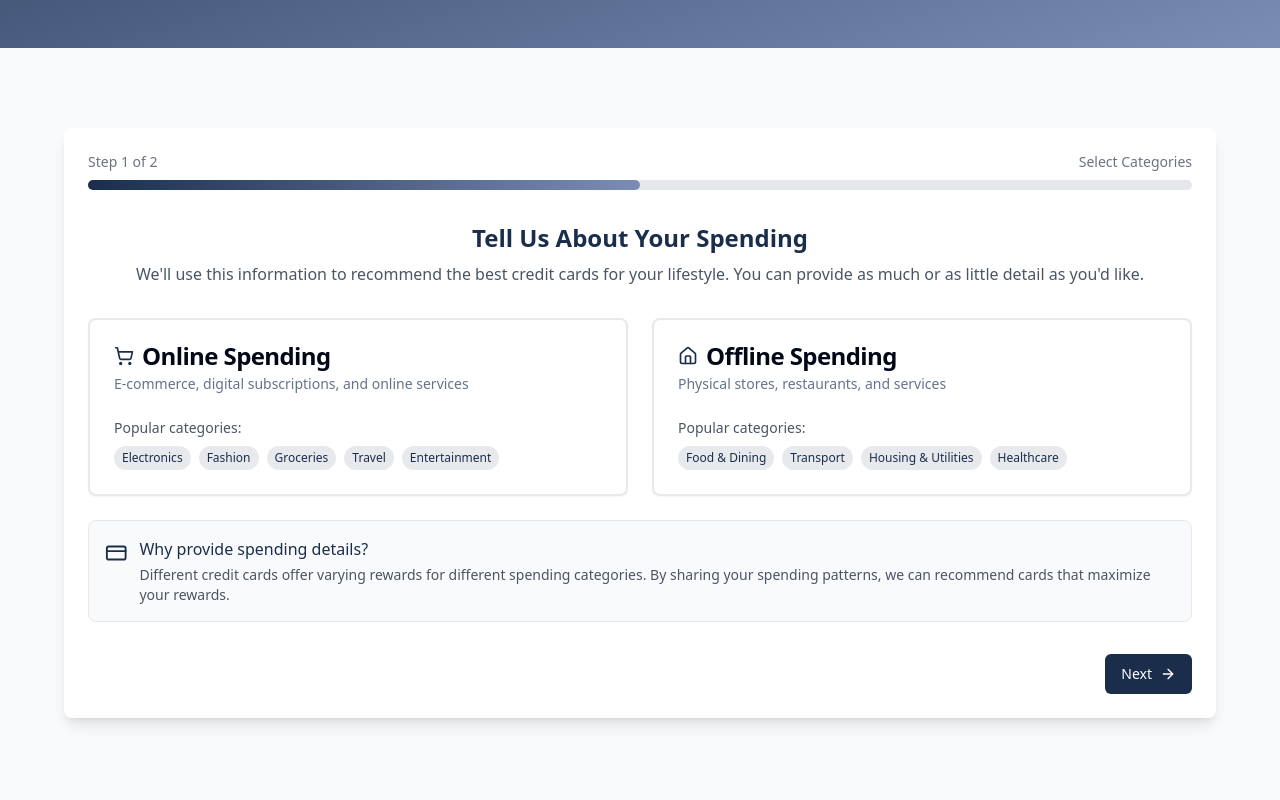
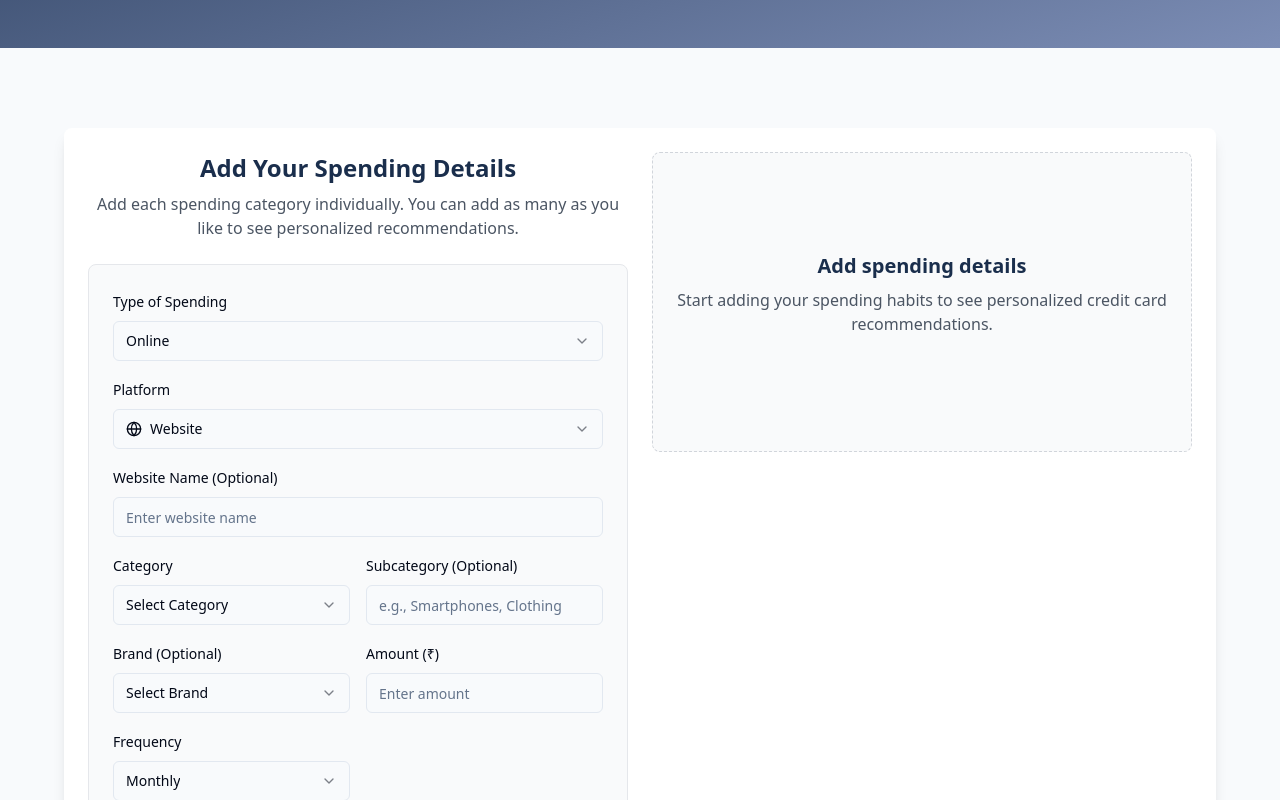
Before and after one commit to Rajput612/indiacard-insight, a React (Vite) app: page / in a window 1280 px wide. Shown: the part 440-1240 px from the top of the page. Built offline with nearby package versions, Linux system fonts and the light colour scheme.

Commit message:
Refactor: Update spending form hierarchy
Restructure the spending form to reflect the new hierarchy: online/offline, platform, category, subcategory, specific category, and brand. Remove the initial category selection steps.

```diff
--- a/src/components/SpendingForm/SpendingDetailStep.tsx
+++ b/src/components/SpendingForm/SpendingDetailStep.tsx
@@ -16,12 +16,23 @@ type SpendingDetailStepProps = {
 };
 
 const SpendingDetailStep = ({ entries, addEntry, removeEntry }: SpendingDetailStepProps) => {
+  // Level 1: Online/Offline
   const [category, setCategory] = useState<"online" | "offline">("online");
-  const [subcategory, setSubcategory] = useState("");
-  const [specificCategory, setSpecificCategory] = useState("");
-  const [brand, setBrand] = useState("");
+
+  // Level 2: Platform (App/Website/Store)
   const [platform, setPlatform] = useState<Platform>("website");
   const [platformName, setPlatformName] = useState("");
+
+  // Level 3: Category
+  const [subcategory, setSubcategory] = useState("");
+
+  // Level 4: Subcategory
+  const [specificCategory, setSpecificCategory] = useState("");
+
+  // Level 5: Brand
+  const [brand, setBrand] = useState("");
+
+  // Amount and frequency
   const [amount, setAmount] = useState("");
   const [frequency, setFrequency] = useState<"monthly" | "yearly" | "one-time" | "daily" | "weekly" | "quarterly">("monthly");
 
@@ -42,11 +53,26 @@ const SpendingDetailStep = ({ entries, addEntry, removeEntry }: SpendingDetailSt
 
     addEntry(newEntry);
 
-    // Reset form
+    // Reset form fields after adding entry
     setSpecificCategory("");
     setBrand("");
     setPlatformName("");
     setAmount("");
+  };
+
+  // Reset platform when category changes
+  const handleCategoryChange = (value: "online" | "offline") => {
+    setCategory(value);
+    // Reset platform based on category
+    if (value === "online") {
+      setPlatform("website");
+    } else {
+      setPlatform("store");
+    }
+    // Reset other fields
+    setSubcategory("");
+    setBrand("");
+    setSpecificCategory("");
   };
 
   return (
@@ -54,25 +80,18 @@ const SpendingDetailStep = ({ entries, addEntry, removeEntry }: SpendingDetailSt
       <div className="text-center mb-6">
         <h2 className="text-2xl font-bold text-navy mb-2">Add Your Spending Details</h2>
         <p className="text-gray-600">
-          Add each spending category individually. You can add as many or as few as you like.
+          Add each spending category individually. You can add as many as you like to see personalized recommendations.
         </p>
       </div>
 
       <div className="bg-gray-50 p-6 rounded-lg border border-gray-200">
         <div className="grid md:grid-cols-2 gap-4">
-          <div className="space-y-2">
-            <Label htmlFor="category">Category</Label>
+          {/* Level 1: Online/Offline */}
+          <div className="space-y-2 md:col-span-2">
+            <Label htmlFor="category">Type of Spending</Label>
             <Select
               value={category}
-              onValueChange={(value) => {
-                setCategory(value as "online" | "offline");
-                // Reset platform based on category
-                if (value === "online") {
-                  setPlatform("website");
-                } else {
-                  setPlatform("store");
-                }
-              }}
+              onValueChange={(value) => handleCategoryChange(value as "online" | "offline")}
             >
               <SelectTrigger id="category">
                 <SelectValue placeholder="Select Category" />
@@ -84,75 +103,8 @@ const SpendingDetailStep = ({ entries, addEntry, removeEntry }: SpendingDetailSt
             </Select>
           </div>
 
-          <div className="space-y-2">
-            <Label htmlFor="subcategory">Subcategory</Label>
-            <Select
-              value={subcategory}
-              onValueChange={setSubcategory}
-            >
-              <SelectTrigger id="subcategory">
-                <SelectValue placeholder="Select Subcategory" />
-              </SelectTrigger>
-              <SelectContent>
-                {category === "online" ? (
-                  <>
-                    <SelectItem value="electronics">Electronics</SelectItem>
-                    <SelectItem value="fashion">Fashion</SelectItem>
-                    <SelectItem value="groceries">Groceries</SelectItem>
-                    <SelectItem value="homeGoods">Home Goods</SelectItem>
-                    <SelectItem value="travel">Travel</SelectItem>
-                    <SelectItem value="entertainment">Entertainment</SelectItem>
-                    <SelectItem value="other">Miscellaneous</SelectItem>
-                  </>
-                ) : (
-                  <>
-                    <SelectItem value="foodAndBeverages">Food & Beverages</SelectItem>
-                    <SelectItem value="transport">Transport</SelectItem>
-                    <SelectItem value="housingAndUtilities">Housing & Utilities</SelectItem>
-                    <SelectItem value="healthcare">Healthcare</SelectItem>
-                    <SelectItem value="education">Education</SelectItem>
-                    <SelectItem value="entertainment">Entertainment</SelectItem>
-                    <SelectItem value="other">Miscellaneous</SelectItem>
-                  </>
-                )}
-              </SelectContent>
-            </Select>
-          </div>
-
-          <div className="space-y-2">
-            <Label htmlFor="specific-category">Specific Category (Optional)</Label>
-            <Input
-              id="specific-category"
-              placeholder="e.g., Smartphones, Clothing"
-              value={specificCategory}
-              onChange={(e) => setSpecificCategory(e.target.value)}
-            />
-          </div>
-
-          <div className="space-y-2">
-            <Label htmlFor="brand">Brand (Optional)</Label>
-            <Select
-              value={brand}
-              onValueChange={setBrand}
-            >
-              <SelectTrigger id="brand">
-                <SelectValue placeholder="Select Brand" />
-              </SelectTrigger>
-              <SelectContent>
-                {subcategory && brands[subcategory as keyof typeof brands] ? (
-                  brands[subcategory as keyof typeof brands].map((brandName) => (
-                    <SelectItem key={brandName} value={brandName}>
-                      {brandName}
-                    </SelectItem>
-                  ))
-                ) : (
-                  <SelectItem value="other">Other</SelectItem>
-                )}
-              </SelectContent>
-            </Select>
-          </div>
-
-          <div className="space-y-2">
+          {/* Level 2: Platform (App/Website/Store) */}
+          <div className="space-y-2 md:col-span-2">
             <Label htmlFor="platform">Platform</Label>
             <Select
               value={platform}
@@ -197,7 +149,8 @@ const SpendingDetailStep = ({ entries, addEntry, removeEntry }: SpendingDetailSt
             </Select>
           </div>
 
-          <div className="space-y-2">
+          {/* Level 2.5: Platform Name */}
+          <div className="space-y-2 md:col-span-2">
             <Label htmlFor="platform-name">
               {platform === 'app' ? 'App Name' :
                platform === 'website' ? 'Website Name' :
@@ -211,6 +164,78 @@ const SpendingDetailStep = ({ entries, addEntry, removeEntry }: SpendingDetailSt
             />
           </div>
 
+          {/* Level 3: Category */}
+          <div className="space-y-2">
+            <Label htmlFor="subcategory">Category</Label>
+            <Select
+              value={subcategory}
+              onValueChange={setSubcategory}
+            >
+              <SelectTrigger id="subcategory">
+                <SelectValue placeholder="Select Category" />
+              </SelectTrigger>
+              <SelectContent>
+                {category === "online" ? (
+                  <>
+                    <SelectItem value="electronics">Electronics</SelectItem>
+                    <SelectItem value="fashion">Fashion</SelectItem>
+                    <SelectItem value="groceries">Groceries</SelectItem>
+                    <SelectItem value="homeGoods">Home Goods</SelectItem>
+                    <SelectItem value="travel">Travel</SelectItem>
+                    <SelectItem value="entertainment">Entertainment</SelectItem>
+                    <SelectItem value="other">Miscellaneous</SelectItem>
+                  </>
+                ) : (
+                  <>
+                    <SelectItem value="foodAndBeverages">Food & Beverages</SelectItem>
+                    <SelectItem value="transport">Transport</SelectItem>
+                    <SelectItem value="housingAndUtilities">Housing & Utilities</SelectItem>
+                    <SelectItem value="healthcare">Healthcare</SelectItem>
+                    <SelectItem value="education">Education</SelectItem>
+                    <SelectItem value="entertainment">Entertainment</SelectItem>
+                    <SelectItem value="other">Miscellaneous</SelectItem>
+                  </>
+                )}
+              </SelectContent>
+            </Select>
+          </div>
+
+          {/* Level 4: Subcategory */}
+          <div className="space-y-2">
+            <Label htmlFor="specific-category">Subcategory (Optional)</Label>
+            <Input
+              id="specific-category"
+              placeholder="e.g., Smartphones, Clothing"
+              value={specificCategory}
+              onChange={(e) => setSpecificCategory(e.target.value)}
+            />
+          </div>
+
+          {/* Level 5: Brand */}
+          <div className="space-y-2">
+            <Label htmlFor="brand">Brand (Optional)</Label>
+            <Select
+              value={brand}
+              onValueChange={setBrand}
+            >
+              <SelectTrigger id="brand">
+                <SelectValue placeholder="Select Brand" />
+              </SelectTrigger>
+              <SelectContent>
+                {subcategory && brands[subcategory as keyof typeof brands] ? (
+                  brands[subcategory as keyof typeof brands].map((brandName) => (
+                    <SelectItem key={brandName} value={brandName}>
+                      {brandName}
+                    </SelectItem>
+                  ))
+                ) : (
+                  <SelectItem value="other">Other</SelectItem>
+                )}
+              </SelectContent>
+            </Select>
+          </div>
+
+          {/* Amount and Frequency */}
           <div className="space-y-2">
             <Label htmlFor="amount">Amount (₹)</Label>
             <Input
@@ -261,7 +286,7 @@ const SpendingDetailStep = ({ entries, addEntry, removeEntry }: SpendingDetailSt
             <p className="text-gray-500">No spending entries added yet. Add your first one above.</p>
           </div>
         ) : (
-          <div className="space-y-3">
+          <div className="space-y-3 max-h-[400px] overflow-y-auto pr-2">
             {entries.map((entry) => (
               <div
                 key={entry.id}
@@ -278,12 +303,9 @@ const SpendingDetailStep = ({ entries, addEntry, removeEntry }: SpendingDetailSt
                   </div>
                   <div className="text-xs text-gray-500 mt-1">
                     <span className="capitalize">{entry.category}</span>
+                    {entry.platform && ` • ${platform === 'app' ? 'App' : platform === 'website' ? 'Website' : platform === 'store' ? 'Store' : 'Platform'}`}
+                    {entry.platformName && `: ${entry.platformName}`}
                     {entry.brand && ` • ${entry.brand}`}
-                    {entry.platform && entry.platformName && (
-                      <span> • {entry.platform === 'app' ? 'App' :
-                              entry.platform === 'website' ? 'Website' :
-                              entry.platform === 'store' ? 'Store' : 'Platform'}: {entry.platformName}</span>
-                    )}
                   </div>
                 </div>
                 <div className="flex items-center gap-4">
--- a/src/components/SpendingForm/SpendingFormContainer.tsx
+++ b/src/components/SpendingForm/SpendingFormContainer.tsx
@@ -1,17 +1,13 @@
-
 import { useState, useEffect } from "react";
 import { useToast } from "@/hooks/use-toast";
 import { SpendingEntry } from "@/types/spending";
 import { findBestCreditCards } from "@/data/creditCards";
-import SpendingCategoryStep from "./SpendingCategoryStep";
 import SpendingDetailStep from "./SpendingDetailStep";
 import CreditCardRecommendations from "../CreditCardRecommendations";
-import { Button } from "@/components/ui/button";
-import { ArrowLeft, ArrowRight, RotateCw } from "lucide-react";
+import { RotateCw } from "lucide-react";
 
 const SpendingFormContainer = () => {
   const { toast } = useToast();
-  const [step, setStep] = useState(1);
   const [spendingEntries, setSpendingEntries] = useState<SpendingEntry[]>([]);
   const [recommendations, setRecommendations] = useState<any[]>([]);
   const [isCalculating, setIsCalculating] = useState(false);
@@ -106,23 +102,9 @@ const SpendingFormContainer = () => {
     setRecommendations(recommendedCards);
   };
 
-  const nextStep = () => {
-    if (step === 1) {
-      setStep(2);
-    }
-  };
-
-  const prevStep = () => {
-    if (step > 1) {
-      setStep(step - 1);
-    }
-  };
-
-  const renderCurrentStep = () => {
-    if (step === 1) {
-      return <SpendingCategoryStep />;
-    } else {
   return (
+    <div className="w-full max-w-6xl mx-auto bg-white rounded-lg shadow-lg p-6 my-8 animate-fade-in">
+      {/* Main content */}
       <div className="grid md:grid-cols-1 lg:grid-cols-2 gap-6">
         <div>
           <SpendingDetailStep
@@ -156,56 +138,6 @@ const SpendingFormContainer = () => {
           </div>
         </div>
       </div>
-      );
-    }
-  };
-
-  return (
-    <div className="w-full max-w-6xl mx-auto bg-white rounded-lg shadow-lg p-6 my-8 animate-fade-in">
-      {/* Progress indicator */}
-      <div className="mb-8">
-        <div className="flex items-center justify-between mb-2">
-          <span className="text-sm text-gray-500">Step {step} of 2</span>
-          <div className="flex items-center space-x-2">
-            <span className="text-sm text-gray-500">
-              {step === 1 ? "Select Categories" : "Add Spending Details"}
-            </span>
-          </div>
-        </div>
-        <div className="w-full bg-gray-200 rounded-full h-2.5">
-          <div
-            className="bg-gradient-to-r from-navy to-slate-blue h-2.5 rounded-full transition-all duration-300 ease-in-out"
-            style={{ width: `${(step / 2) * 100}%` }}
-          ></div>
-        </div>
-      </div>
-
-      {/* Form steps */}
-      {renderCurrentStep()}
-
-      {/* Navigation buttons */}
-      <div className="flex justify-between mt-8">
-        {step > 1 && (
-          <Button
-            variant="outline"
-            onClick={prevStep}
-            className="flex items-center gap-2"
-          >
-            <ArrowLeft className="h-4 w-4" />
-            Back
-          </Button>
-        )}
-
-        {step === 1 && (
-          <Button
-            onClick={nextStep}
-            className="ml-auto bg-navy hover:bg-navy/90 text-white flex items-center gap-2"
-          >
-            Next
-            <ArrowRight className="h-4 w-4" />
-          </Button>
-        )}
-      </div>
     </div>
   );
 };
```
Lines whose indentation alone changed are shown as unchanged.
